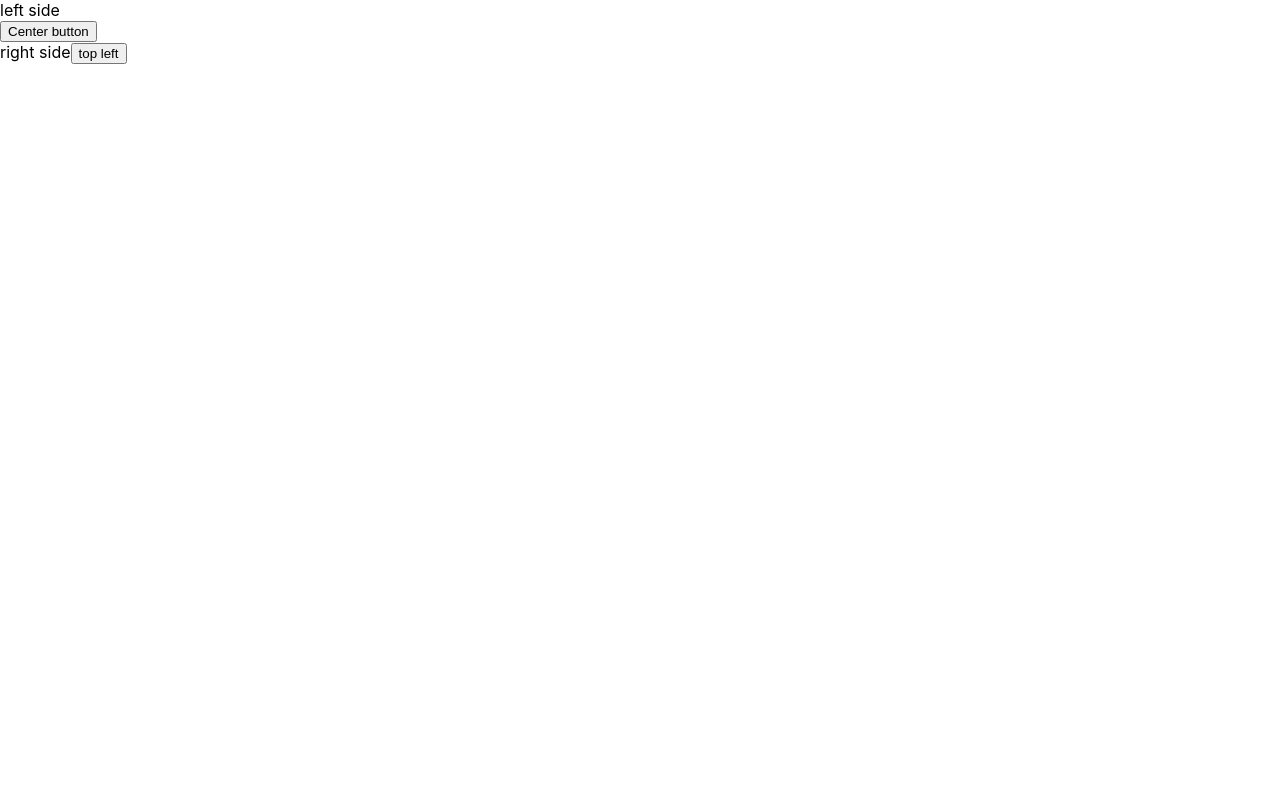
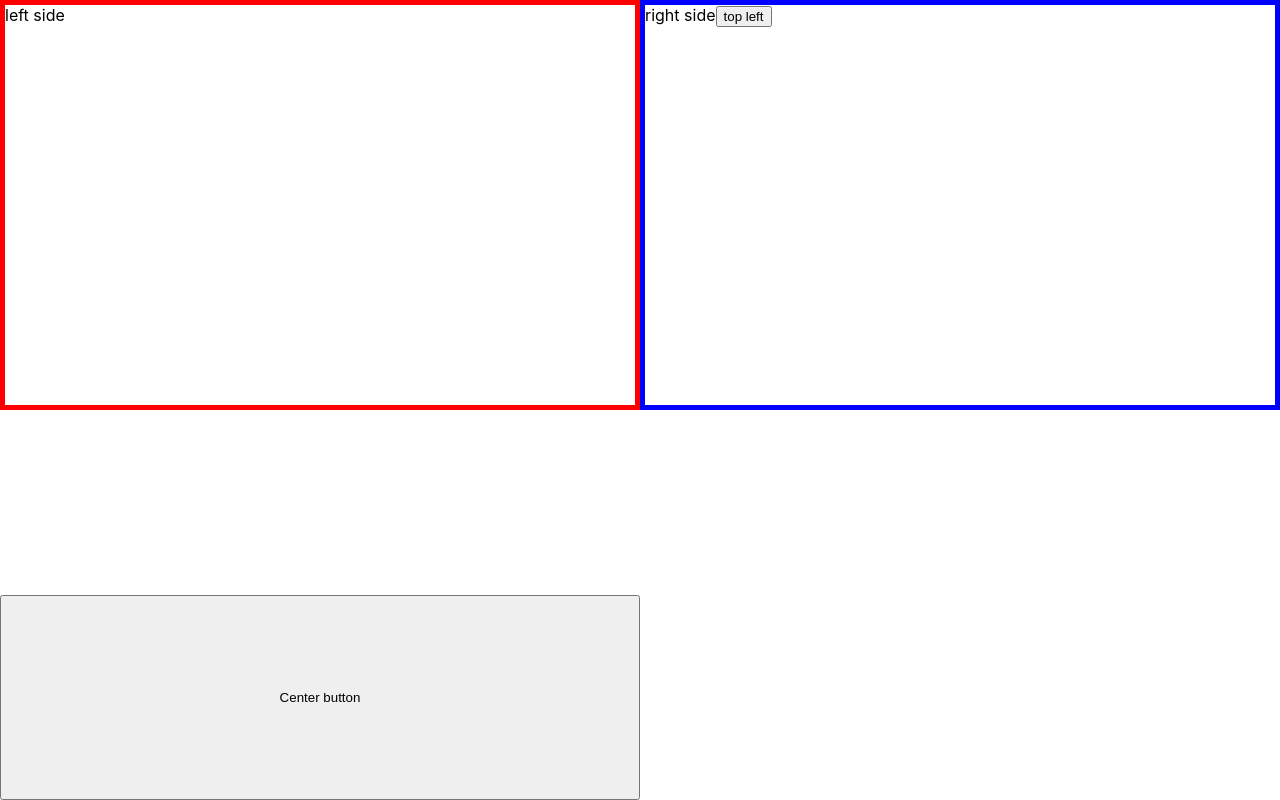
Before and after one commit to GoranAviani/screen_layout_exercise_react_1, a React (Create React App) app: page / in a window 1280 px wide. Built offline with nearby package versions, Linux system fonts and the light colour scheme.

Commit message:
screen_layout_exercise_react_1

```diff
--- a/src/components/LandingPage.js
+++ b/src/components/LandingPage.js
@@ -1,13 +1,15 @@
 import React from "react";
+import './LandingPage.css'
 
 const LandingPage = () => {
 
     return (
-        <div>
+        <div className="landingPage">
             <div class="leftSide">
                 left side
             </div>
-            <button class="centerButton">Center button</button>
+                <button className="centerButton">Center button</button>
+
             <div class="rightSide">
                 right side
                 <button class="topLeftButton">top left</button>
```
